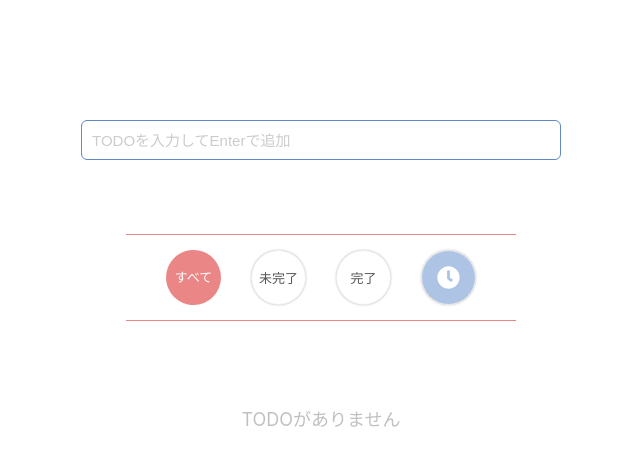
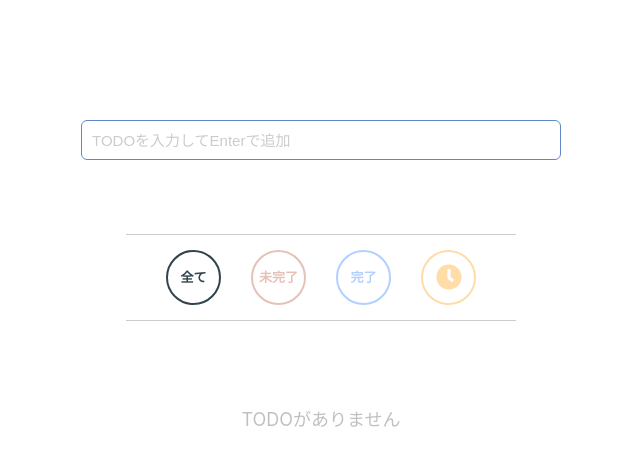
Before and after one commit to keiya01/hooks_lesson, a React (Create React App) app: page / in a window 1280 px wide. Shown: the top 466 px of the page, without its empty margins (319-959 px from the left). Built offline with nearby package versions, Linux system fonts and the light colour scheme.

Commit message:
UIの調整

```diff
--- a/src/components/App.js
+++ b/src/components/App.js
@@ -1,9 +1,9 @@
-import * as React from 'react';
+import * as React from 'react'
 import { StyleSheet, css } from 'aphrodite'
 import { useFocusInput } from '../hooks'
 import TodoItem from './TodoItem'
-import { FontAwesomeIcon } from '@fortawesome/react-fontawesome';
-import TimerModal from './TimerModal';
+import SelectItem from './SelectItem'
+import TimerModal from './TimerModal'
 
 const { useState, useReducer } = React
 
@@ -11,14 +11,20 @@ const Filters = [
   {
     type: 'all',
     name: 'すべて',
+    color: '#eeb186',
+    activeColor: '#8B4513'
   },
   {
     type: 'incomplete',
     name: '未完了',
+    color: '#e5c2b8',
+    activeColor: '#d60000'
   },
   {
     type: 'completed',
     name: '完了',
+    color: '#b3d0ff',
+    activeColor: '#0000cc'
   },
 ]
 
@@ -139,8 +145,8 @@ export default function App() {
   return (
     <>
       <TimerModal
-      visible={visible}
-      setVisible={setVisible}/>
+        visible={visible}
+        setVisible={setVisible} />
       <div className={css(styles.container)}>
         <div className={css(styles.form)}>
           <input
@@ -152,31 +158,33 @@ export default function App() {
             value={text} />
         </div>
         <div className={css(styles.selectContainer)}>
-          {
-            Filters.map(filter => {
-              const backgroundColor = filter.type === activeFilter ? '#EB8686' : '#fff'
-              const selected = filter.type === activeFilter && 'selected'
-              const textStyle = filter.type === activeFilter ? 'selectedText' : 'selectText'
-              return (
-                <div
-                  key={filter.type}
-                  className={css(styles.filterBox, styles[selected])}
-                  style={{ backgroundColor }}
-                  onClick={() => changeActiveFilter(filter.type)}>
-                  <p className={css(styles[textStyle])}>{filter.name}</p>
-                </div>
-              )
-            })
-          }
-          <div
-          className={css(styles.timerButton)}
-          style={{ backgroundColor: '#AEC4E5' }}
-          onClick={() => setVisible(true)}>
-            <p className={css(styles.timerIcon)}>
-              <FontAwesomeIcon
-                icon='clock' />
-            </p>
-          </div>
+          <SelectItem
+            name='全て'
+            color='#ddd'
+            activeColor='#31444D'
+            isActive={activeFilter === 'all'}
+            onClick={() => changeActiveFilter('all')}
+          />
+          <SelectItem
+            name='未完了'
+            color='#e5c2b8'
+            activeColor='#d60000'
+            isActive={activeFilter === 'incomplete'}
+            onClick={() => changeActiveFilter('incomplete')}
+          />
+          <SelectItem
+            name='完了'
+            color='#b3d0ff'
+            activeColor='#0000cc'
+            isActive={activeFilter === 'complete'}
+            onClick={() => changeActiveFilter('complete')}
+          />
+          <SelectItem
+            icon='clock'
+            color='#ffdca8'
+            onClick={() => setVisible(true)}
+            iconSize={26}
+          />
           <div style={{ clear: 'left' }} />
         </div>
         <div className={css(styles.todosContainer)}>
@@ -244,8 +252,8 @@ const styles = StyleSheet.create({
     textAlign: 'center',
     margin: '0 auto',
     backgroundColor: '#fff',
-    borderTop: '1px solid #EB8686',
-    borderBottom: '1px solid #EB8686',
+    borderTop: '1px solid #ccc',
+    borderBottom: '1px solid #ccc',
     marginTop: 70,
     marginBottom: 30,
     paddingLeft: 40,
@@ -254,80 +262,6 @@ const styles = StyleSheet.create({
     paddingBottom: 15,
     '@media(max-width: 450px)': {
       paddingLeft: 30
-    }
-  },
-  filterBox: {
-    cursor: 'pointer',
-    width: 55,
-    height: 55,
-    borderRadius: '50%',
-    float: 'left',
-    textAlign: 'center',
-    marginRight: 30,
-    border: '1px solid #eee',
-    boxShadow: '0 0 2px #bbb',
-    ':active': {
-      boxShadow: 'none',
-      transform: 'translateY(1px)'
-    },
-    ':hover': {
-      border: '1px solid #EB8686'
-    },
-    '@media(max-width: 450px)': {
-      width: 45,
-      height: 45,
-      marginRight: 20
-    }
-  },
-  timerButton: {
-    cursor: 'pointer',
-    width: 55,
-    height: 55,
-    borderRadius: '50%',
-    float: 'left',
-    textAlign: 'center',
-    marginRight: 30,
-    border: '1px solid #eee',
-    boxShadow: '0 0 2px #bbb',
-    ':active': {
-      boxShadow: 'none',
-      transform: 'translateY(1px)'
-    },
-    '@media(max-width: 450px)': {
-      width: 45,
-      height: 45,
-    }
-  },
-  timerIcon: {
-    fontSize: 23,
-    lineHeight: '54px',
-    color: '#fff',
-    '@media(max-width: 450px)': {
-        fontSize: 20,
-        lineHeight: '41px'
-    }
-  },
-  selected: {
-    border: 'none',
-    boxShadow: 'null',
-    ':hover': {
-      border: 'none'
-    }
-  },
-  selectText: {
-    fontSize: 13,
-    color: '#555',
-    lineHeight: '55px',
-    '@media(max-width: 450px)': {
-      lineHeight: '45px'
-    }
-  },
-  selectedText: {
-    fontSize: 13,
-    color: '#fff',
-    lineHeight: '55px',
-    '@media(max-width: 450px)': {
-      lineHeight: '45px'
     }
   },
   todosContainer: {
--- /dev/null
+++ b/src/components/SelectItem.js
@@ -0,0 +1,71 @@
+import React from 'react'
+import { StyleSheet, css } from 'aphrodite'
+import { FontAwesomeIcon } from '@fortawesome/react-fontawesome';
+
+export default function SelectItem(props) {
+    const {
+        name,
+        color,
+        activeColor,
+        isActive,
+        textColor,
+        icon,
+        iconSize,
+        onClick
+    } = props
+    const fontSize = iconSize || 13
+    const selectColor = isActive ? activeColor : color
+    const selected = isActive && 'selected'
+    const selectStyle = {
+        borderStyle: 'solid',
+        borderWidth: 2,
+        borderColor: selectColor,
+        color: selectColor,
+        fontSize,
+    }
+    return (
+        <div
+            className={css(styles.filterBox, styles[selected])}
+            style={selectStyle}
+            onClick={onClick}>
+            <p className={css(styles.selectText)}>
+                {
+                    icon
+                        ?
+                        <FontAwesomeIcon
+                            icon={icon} />
+                        :
+                        name
+                }
+            </p>
+        </div>
+    )
+}
+
+const styles = StyleSheet.create({
+    filterBox: {
+        cursor: 'pointer',
+        width: 55,
+        height: 55,
+        borderRadius: '50%',
+        float: 'left',
+        textAlign: 'center',
+        marginRight: 30,
+        ':active': {
+            boxShadow: 'none',
+            transform: 'translateY(1px)'
+        },
+        '@media(max-width: 450px)': {
+            width: 45,
+            height: 45,
+            marginRight: 20
+        }
+    },
+    selectText: {
+        lineHeight: '51px',
+        fontWeight: 'bold',
+        '@media(max-width: 450px)': {
+            lineHeight: '41px'
+        }
+    },
+})
--- a/src/components/TimerModal.js
+++ b/src/components/TimerModal.js
@@ -1,6 +1,7 @@
 import * as React from 'react'
 import { StyleSheet, css } from 'aphrodite'
 import { useFocusInput } from '../hooks';
+import { FontAwesomeIcon } from '@fortawesome/react-fontawesome';
 
 const { useState, useEffect, useRef } = React
 
@@ -80,7 +81,7 @@ export default function TimerModal(props) {
         }))
     }, timer, visible)
 
-    const handleOnInvisible = () => {
+    const handleInvisible = () => {
         setVisible(false)
     }
 
@@ -150,8 +151,13 @@ export default function TimerModal(props) {
     }
     return (
         <div className={css(styles.timerModalContainer)}>
-            <div className={css(styles.hideContainer)} onClick={handleOnInvisible} />
+            <div className={css(styles.hideContainer)} onClick={handleInvisible} />
             <div className={css(styles.timerModal)}>
+                <FontAwesomeIcon
+                    icon='times'
+                    className={css(styles.timesIcon)}
+                    onClick={handleInvisible}
+                />
                 <h3 className={css(styles.timerModalTitle)}>{title}</h3>
                 <div className={css(styles.timer)}>
                     {
@@ -227,7 +233,7 @@ const styles = StyleSheet.create({
     },
     timerModal: {
         display: 'inline-block',
-        position: 'absolute',
+        position: 'fixed',
         top: 0,
         right: 0,
         bottom: 0,
@@ -243,10 +249,18 @@ const styles = StyleSheet.create({
         animationTimingFunction: 'easy',
         animationName: modalSlideDown,
     },
+    timesIcon: {
+        position: 'absolute',
+        top: 20,
+        left: 20,
+        fontSize: 20,
+        color: '#999',
+        cursor: 'pointer'
+    },
     timerModalTitle: {
         textAlign: 'center',
         fontSize: 26,
-        color: '#6088C6',
+        color: '#FF9900',
         marginTop: 50
     },
     errorContainer: {
@@ -272,7 +286,8 @@ const styles = StyleSheet.create({
         borderBottom: '1px solid #c0c0c0',
         marginRight: 15,
         textAlign: 'center',
-        padding: '20px 5px',
+        padding: '20px 5px 10px 5px',
+        borderRadius: 0,
         '::placeholder': {
             color: '#ccc',
             textAlign: 'center',
--- a/src/components/TodoItem.js
+++ b/src/components/TodoItem.js
@@ -165,7 +165,7 @@ const styles = StyleSheet.create({
         }
     },
     notComplete: {
-        borderLeft: '3px solid tomato',
+        borderLeft: '3px solid #FF3300',
     },
     complete: {
         borderLeft: '3px solid #136FFF',
--- a/src/index.js
+++ b/src/index.js
@@ -3,9 +3,9 @@ import ReactDOM from 'react-dom';
 import App from './components/App';
 import * as serviceWorker from './serviceWorker';
 import { library } from '@fortawesome/fontawesome-svg-core'
-import { faCheckCircle, faTrashAlt, faEdit, faClock } from '@fortawesome/free-solid-svg-icons'
+import { faCheckCircle, faTrashAlt, faEdit, faClock, faTimes, faCompressArrowsAlt } from '@fortawesome/free-solid-svg-icons'
 
-library.add(faCheckCircle, faTrashAlt, faEdit, faClock)
+library.add(faCheckCircle, faTrashAlt, faEdit, faClock, faTimes)
 
 ReactDOM.render(<App />, document.getElementById('root'));
 
```
